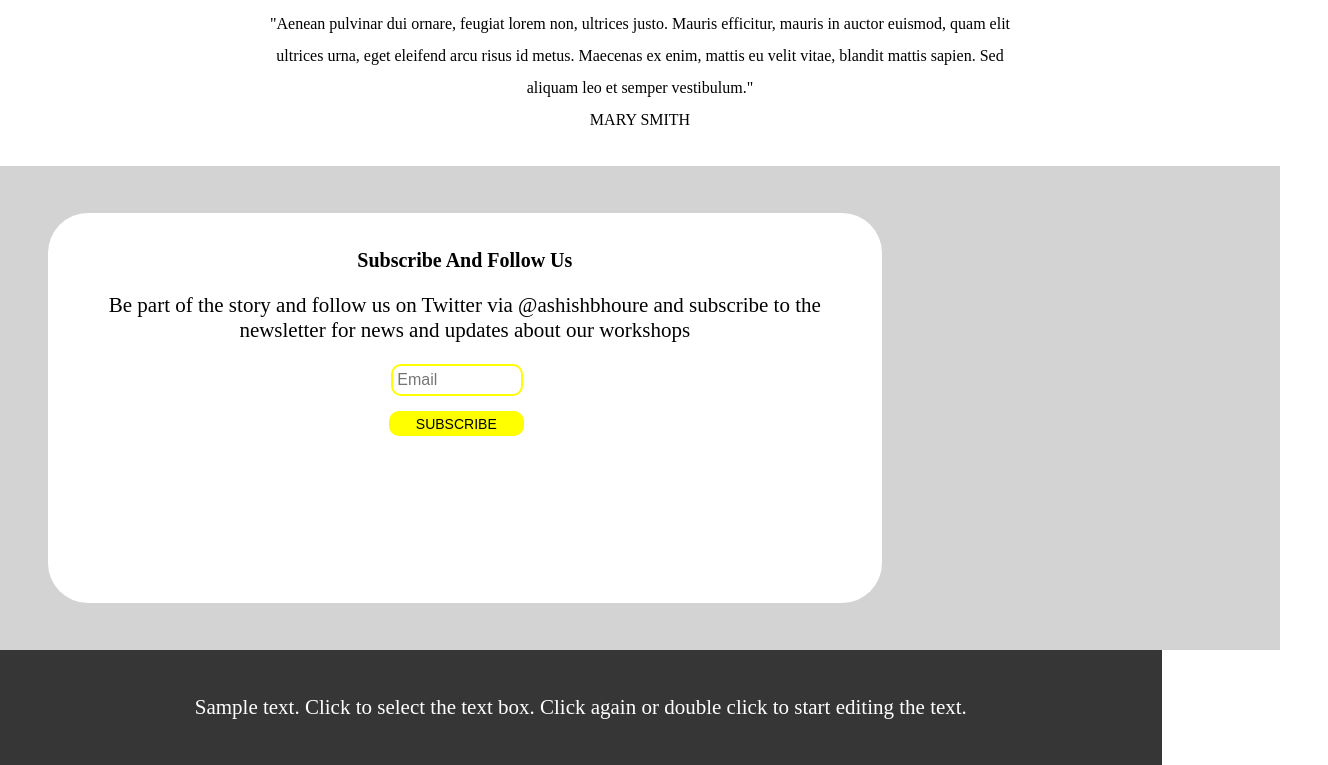
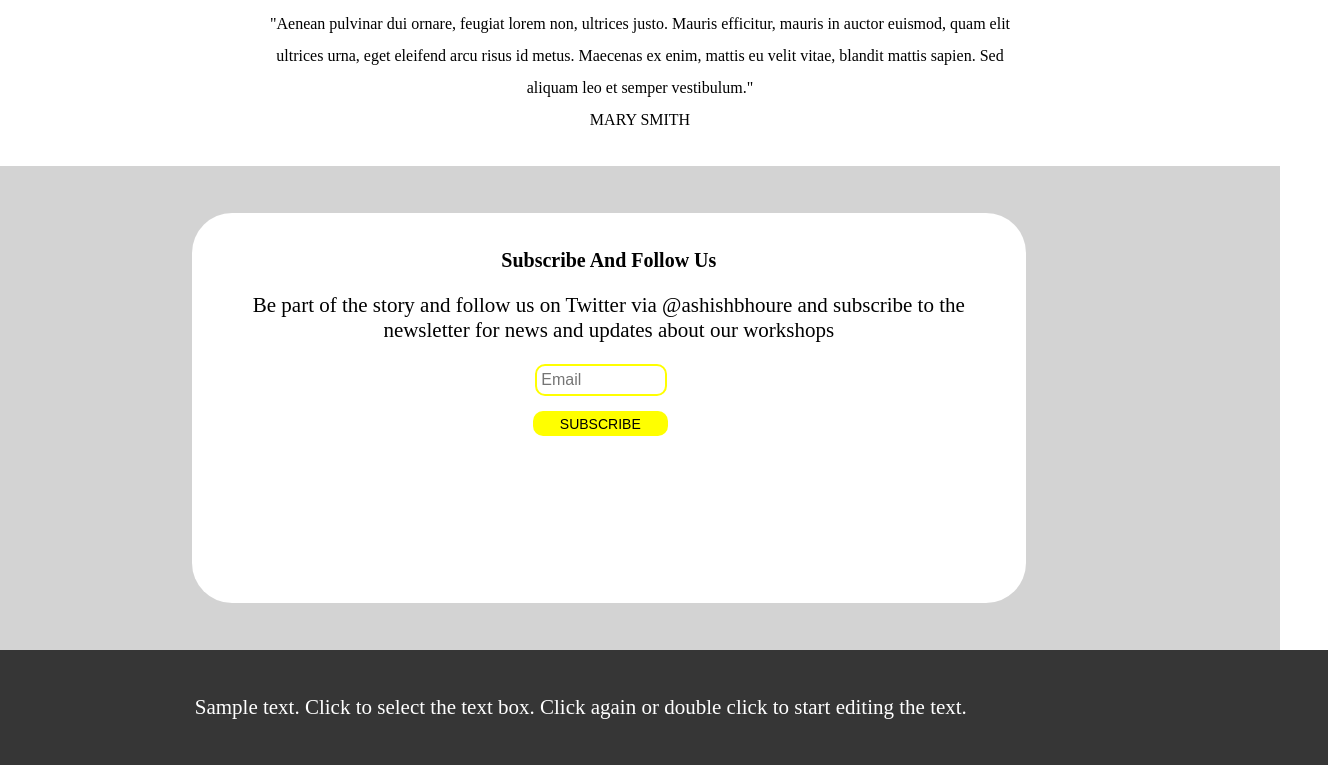
Before and after one commit to ashishbhoure/web-program-1, a plain HTML site: page index.html in a window 1280 px wide. Shown: the part 4536-5301 px from the top of the page, 1328 px wide, since content can reach past the window. Drawn offline with Linux system fonts and the light colour scheme; a web font is replaced by a local one.

Commit message:
Add files via upload

```diff
--- a/media.css
+++ b/media.css
@@ -98,7 +98,7 @@
         width: 119px !important;
         margin-left: -16px;
     }
-    #foot {
+    #foot .foot {
         width: 87% !important;
     }
 
--- a/style2.css
+++ b/style2.css
@@ -151,12 +151,12 @@ body{
     width: 62%;
     height: 48vh;
     margin: 47px;
-    margin-left: 21%;
+    background-color: white;
     /* margin-right: -8%; */
-    background-color: white;
     text-align: center;
     border-radius: 40px;
     padding: 20px;
+    margin-left: 15% !important
 }
 #box{
     display: flex;
@@ -187,8 +187,8 @@ button{
 #foot{
     background-color: rgb(54, 54, 54);
     color: white;
-    height: 100%;
-    width: 97%;
+    /* height: 100%; */
+    width: 100%;
     margin: 0px;
     padding: 24px;
     text-align: center;
```
